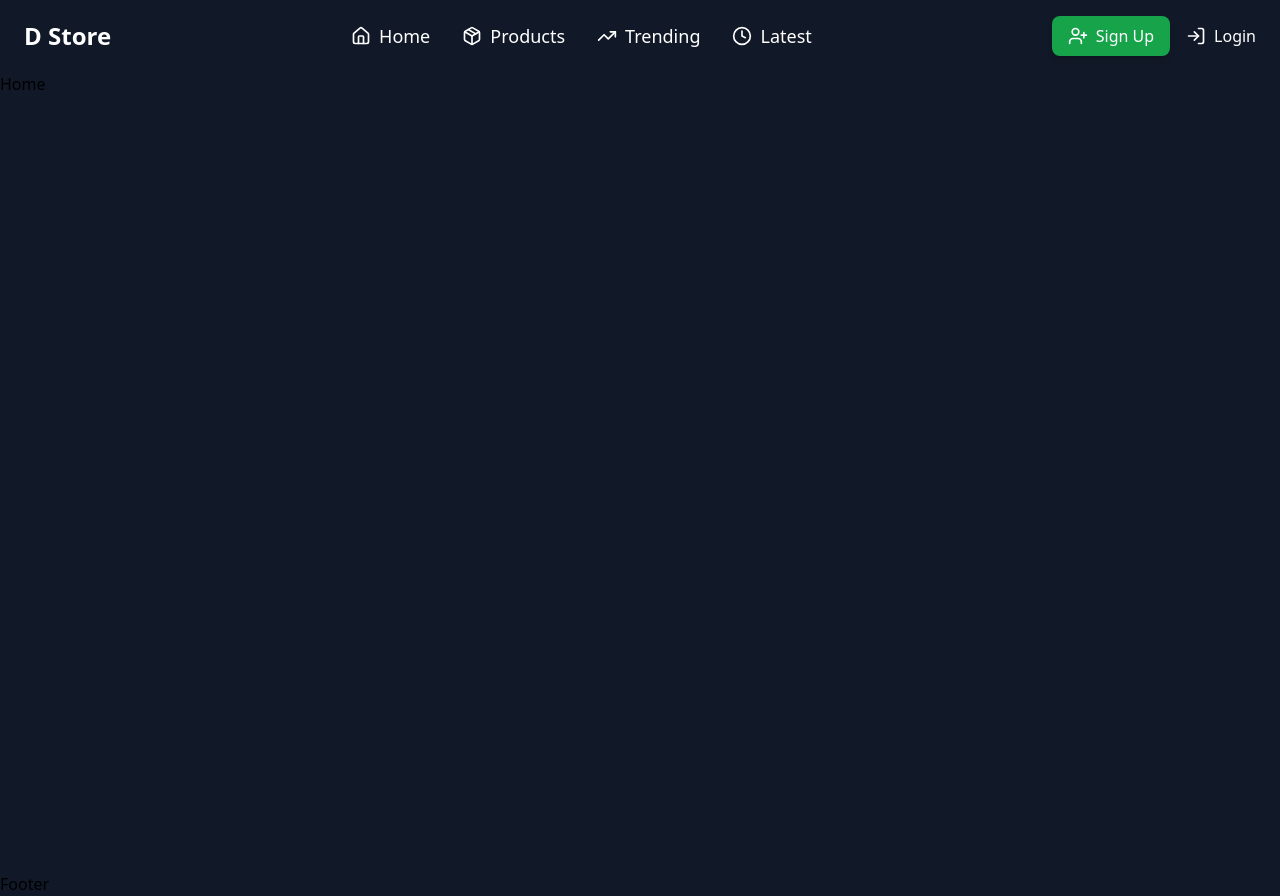
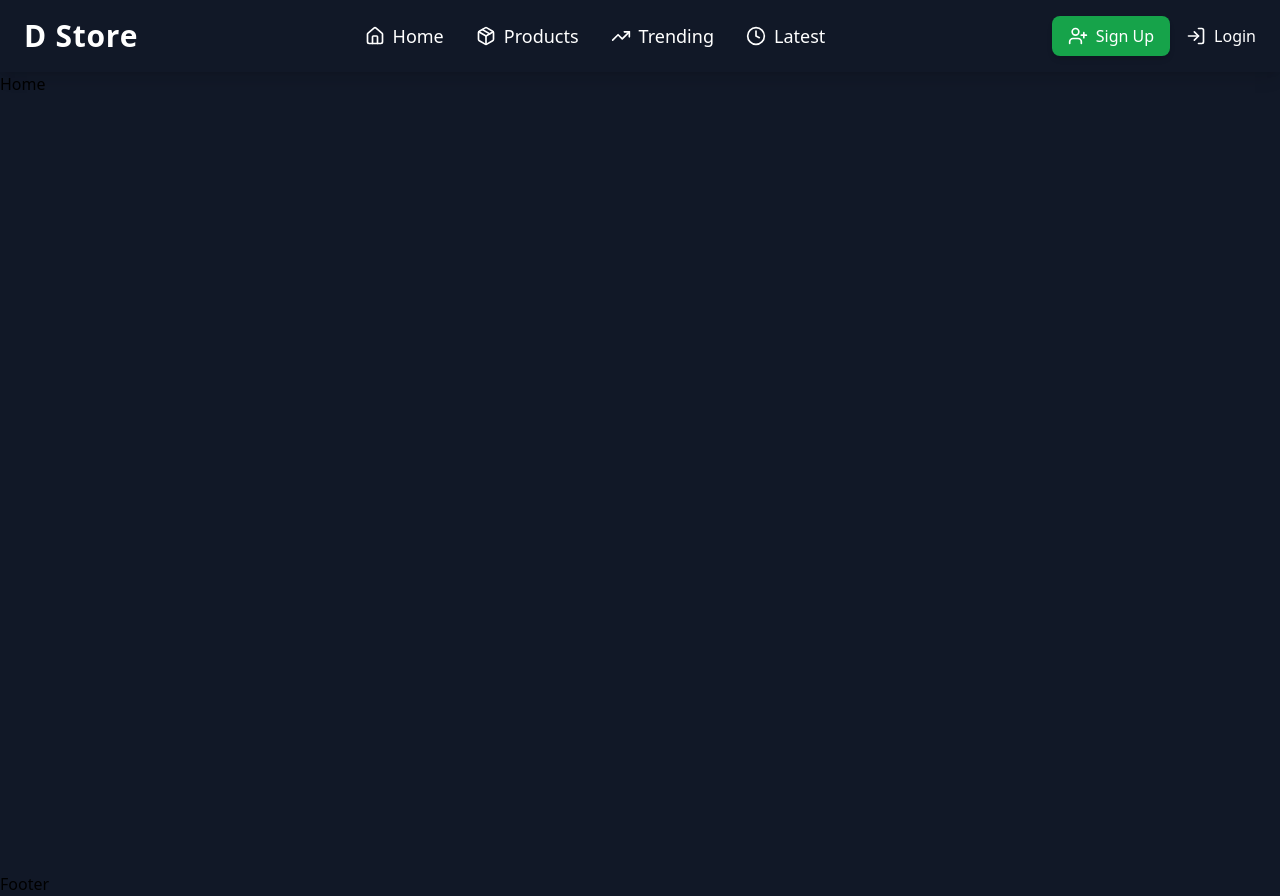
Before and after one commit to rudalkunwar/just-be, a React (Vite) app: page / in a window 1280 px wide. Built offline with nearby package versions, Linux system fonts and the light colour scheme.

Commit message:
animate header

```diff
--- a/src/components/nav/Header.jsx
+++ b/src/components/nav/Header.jsx
@@ -1,46 +1,58 @@
-import React from 'react';
-import { Link } from 'react-router-dom';
-import { Home, Package, TrendingUp, Clock, LogIn, UserPlus } from 'lucide-react';
+import React from "react";
+import { Link } from "react-router-dom";
+import { Home, Package, TrendingUp, Clock, LogIn, UserPlus } from "lucide-react";
+import { motion, MotionConfig } from "framer-motion";
 
 function Header() {
+    const navs = [
+        { to: "/", icon: <Home className="w-5 h-5" />, label: "Home" },
+        { to: "/products", icon: <Package className="w-5 h-5" />, label: "Products" },
+        { to: "/trending", icon: <TrendingUp className="w-5 h-5" />, label: "Trending" },
+        { to: "/latest", icon: <Clock className="w-5 h-5" />, label: "Latest" },
+    ]
     return (
-        <div className="">
+        <motion.header
+            initial={{ y: -20 }}
+            animate={{ y: 0 }}
+            className="bg-gray-900 text-white shadow-lg">
             <nav className="container mx-auto px-6 py-4">
-                <div className="flex justify-between items-center text-white">
-                    <div className="text-2xl font-bold">
-                        <Link to="/" className="hover:text-yellow-300 transition duration-300 ease-in-out">
+                <div className="flex justify-between items-center">
+                    <motion.div initial={{ rotate: 180 }} animate={{ rotate: 0 }} transition={{ duration: 0.4, ease: 'easeOut' }} whileHover={{ scale: 1.1 }}
+                        whileTap={{ scale: 1.2 }}
+                        className="text-3xl font-bold tracking-wide">
+                        <Link
+                            to="/"
+                            className="hover:text-yellow-300 transition duration-300 ease-in-out"
+                        >
                             D Store
                         </Link>
-                    </div>
-
-                    <ul className="hidden md:flex gap-8 text-lg font-medium items-center">
-                        <li className="flex items-center gap-2">
-                            <Home className="w-5 h-5" />
-                            <Link to="/" className="hover:text-yellow-300 transition duration-300 ease-in-out">
-                                Home
+                    </motion.div>
+                    <motion.ul
+                        className="hidden md:flex gap-8 text-lg font-medium items-center">
+                        {navs.map(({ to, icon, label }) => (
+                            <motion.li
+                                key={to}
+                                whileHover={{ scale: 1.1 }}
+                                whileTap={{ scale: 1.2 }}
+                                className="flex items-center gap-2"
+                            >
+                                {icon}
+                                <Link
+                                    to={to}
+                                    className="hover:text-yellow-300 transition duration-300 ease-in-out"
+                                >
+                                    {label}
                                 </Link>
-                        </li>
-                        <li className="flex items-center gap-2">
-                            <Package className="w-5 h-5" />
-                            <Link to="/products" className="hover:text-yellow-300 transition duration-300 ease-in-out">
-                                Products
-                            </Link>
-                        </li>
-                        <li className="flex items-center gap-2">
-                            <TrendingUp className="w-5 h-5" />
-                            <Link to="/trending" className="hover:text-yellow-300 transition duration-300 ease-in-out">
-                                Trending
-                            </Link>
-                        </li>
-                        <li className="flex items-center gap-2">
-                            <Clock className="w-5 h-5" />
-                            <Link to="/latest" className="hover:text-yellow-300 transition duration-300 ease-in-out">
-                                Latest
-                            </Link>
-                        </li>
-                    </ul>
+                            </motion.li>
+                        ))}
+                    </motion.ul>
 
                     <div className="flex items-center gap-4">
+                        <motion.div
+                            whileHover={{ scale: 1.05 }}
+                            whileTap={{ scale: 0.95 }}
+                            className="flex items-center"
+                        >
                             <Link
                                 to="/signup"
                                 className="flex items-center gap-2 px-4 py-2 rounded-lg bg-green-600 hover:bg-green-700 text-white font-medium transition duration-300 ease-in-out shadow-md"
@@ -48,6 +60,12 @@ function Header() {
                                 <UserPlus className="w-5 h-5" />
                                 Sign Up
                             </Link>
+                        </motion.div>
+                        <motion.div
+                            whileHover={{ scale: 1.05 }}
+                            whileTap={{ scale: 0.95 }}
+                            className="flex items-center"
+                        >
                             <Link
                                 to="/login"
                                 className="flex items-center gap-2 hover:text-yellow-300 font-medium transition duration-300 ease-in-out"
@@ -55,10 +73,11 @@ function Header() {
                                 <LogIn className="w-5 h-5" />
                                 Login
                             </Link>
+                        </motion.div>
                     </div>
                 </div>
             </nav>
-        </div>
+        </motion.header>
     );
 }
 
```
Lines whose indentation alone changed are shown as unchanged.
